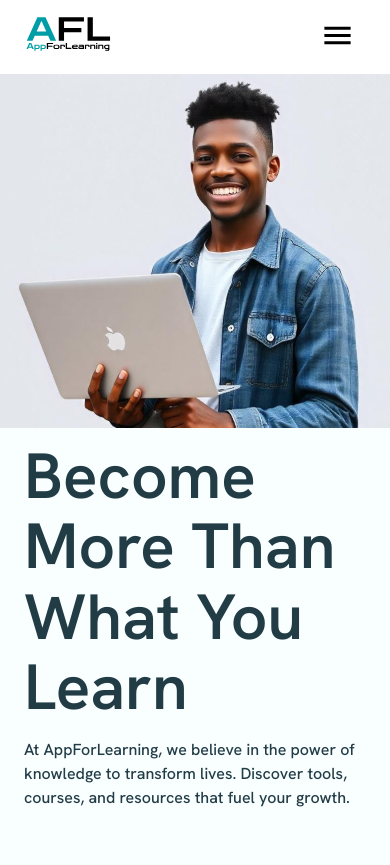
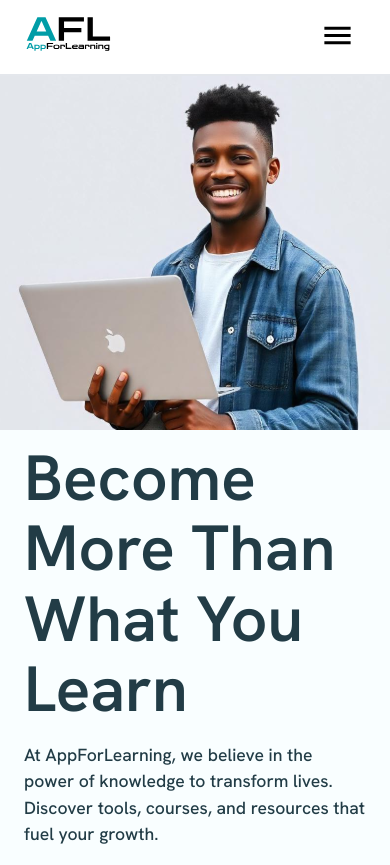
Before and after one commit to Divinelewis/APPFORLEARNING, a React (Vite) app: page / in a window 390 px wide. Shown: the top 865 px of the page. Before the commit the page ends 844 px from the top, so only its background shows below. Built offline with nearby package versions, Linux system fonts and the light colour scheme.

Commit message:
added the bottom border to the navbar section to give it a line kind of for separating the hav bar from the hero since the color difference between the two is not very noticable

```diff
--- a/src/components/Hero.css
+++ b/src/components/Hero.css
@@ -68,4 +68,9 @@ p {
         height: auto;
         display: block;
     }
+
+    p {
+        font-weight: 500;
+        font-size: 1.1em;
+    }
 }
--- a/src/components/Navbar.css
+++ b/src/components/Navbar.css
@@ -2,6 +2,7 @@
     background-color: white;
     margin: 0;
     padding: 1em 1.5em;
+    border-bottom: 2px solid rgb(228, 231, 236);;
 }
 
 nav {
```
